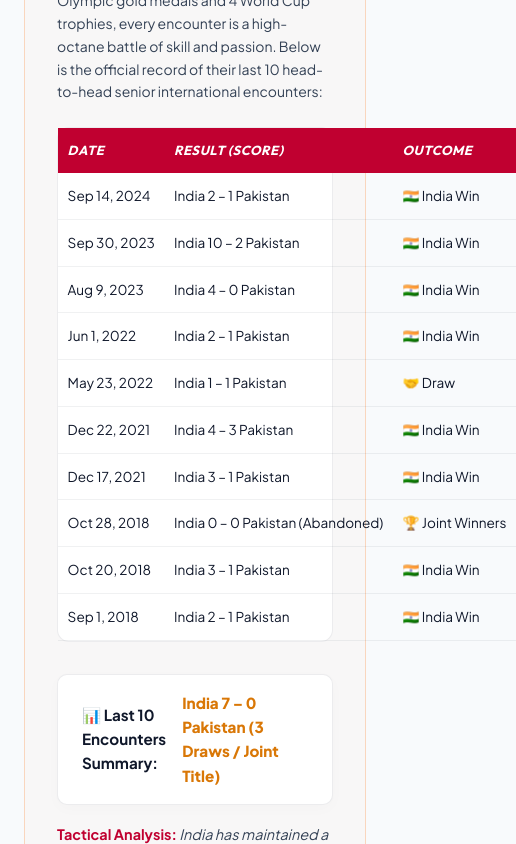
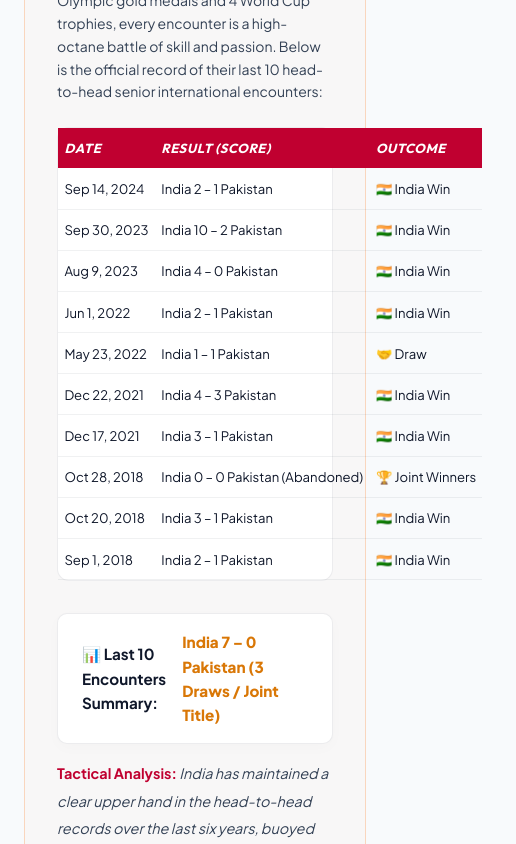
Before and after one commit to liveetcstream-beep/hockeyworldcup2026, a Next.js app: page /h2h in a window 390 px wide. Shown: the part 1180-2024 px from the top of the page, 516 px wide, since content can reach past the window. Built offline with nearby package versions, Linux system fonts and the light colour scheme.

Commit message:
UI: Add mobile responsive padding and font overrides for H2H tables

```diff
--- a/src/app/globals.css
+++ b/src/app/globals.css
@@ -2809,3 +2809,12 @@
     display: inline !important;
   }
 }
+
+@media (max-width: 650px) {
+  /* H2H target page tables: reduce padding and font size slightly to fit mobile width */
+  .h2h-table-container th,
+  .h2h-table-container td {
+    padding: 0.6rem 0.4rem !important;
+    font-size: 0.82rem !important;
+  }
+}
```
